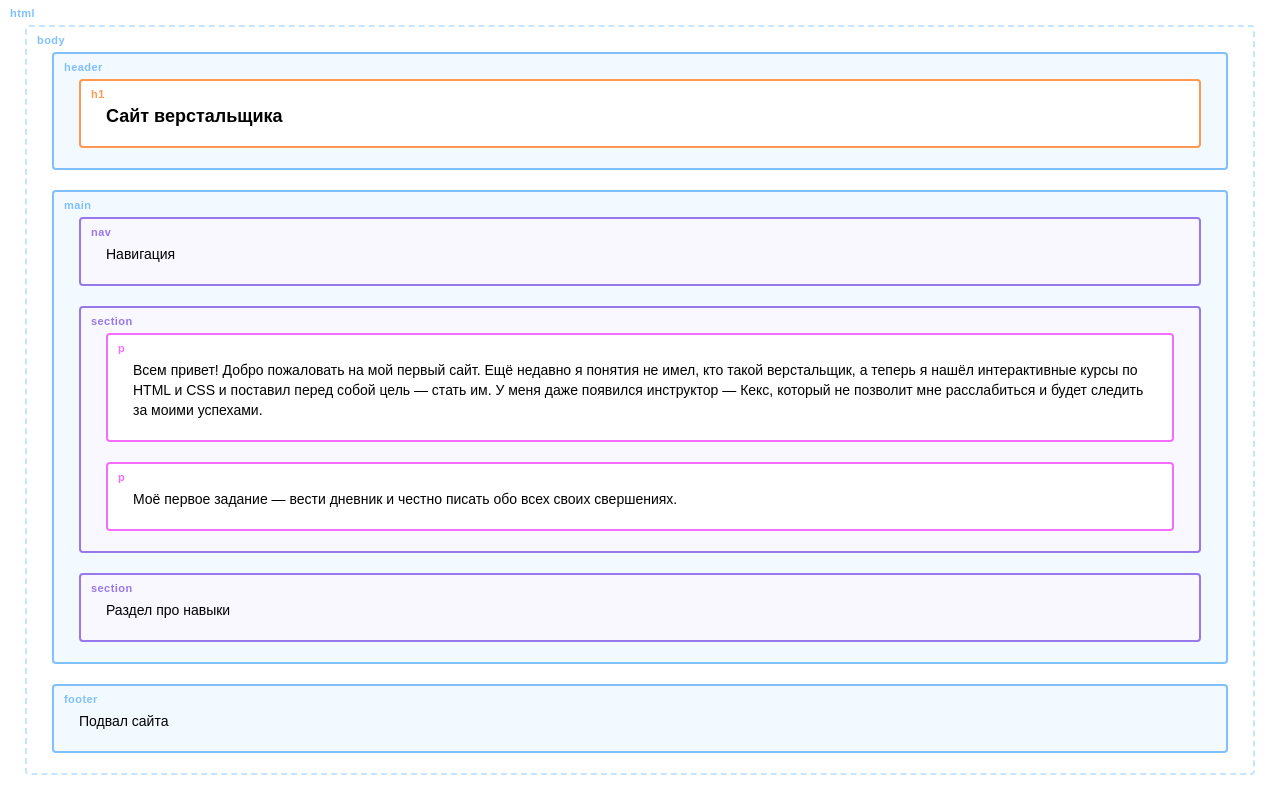
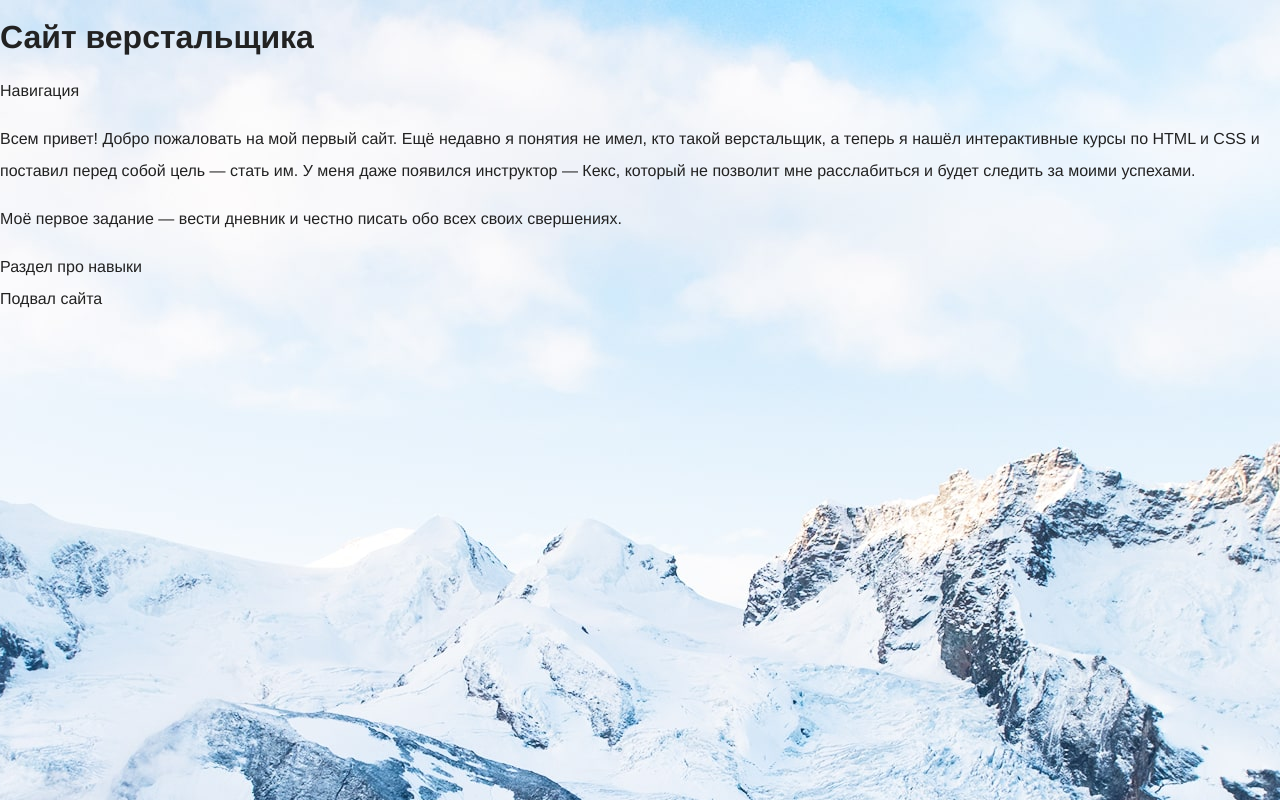
Before and after one commit to MariaLakomkina/ml, a plain HTML site: page index.html in a window 1280 px wide. Drawn offline with Linux system fonts and the light colour scheme; a web font is replaced by a local one.

Commit message:
новые стили

```diff
--- a/index.html
+++ b/index.html
@@ -5,7 +5,7 @@
     <meta name="keywords" content="вёрстка, HTML, CSS, блог">
     <meta name="description" content="Блог о процессе обучения веб-технологиям">
     <title>Сайт начинающего верстальщика</title>
-    <link rel="stylesheet" href="outlines.css">
+    <link rel="stylesheet" href="style.css">
   </head>
   <body>
     <header>
```
